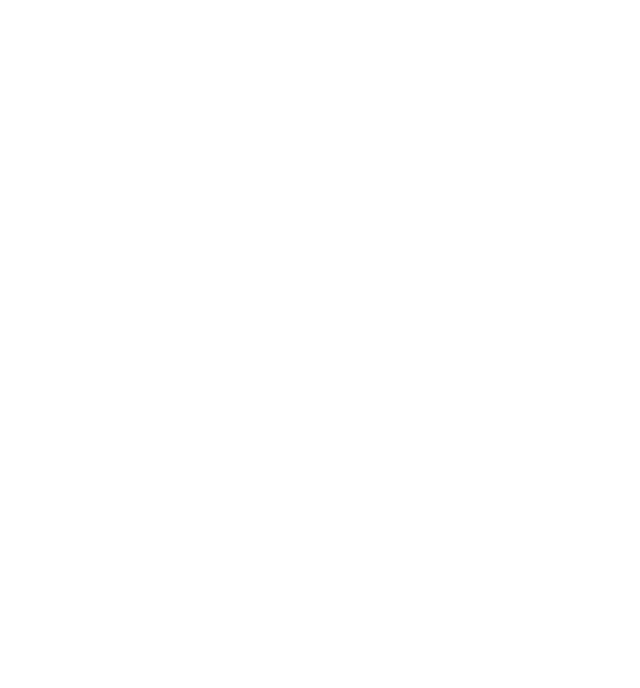
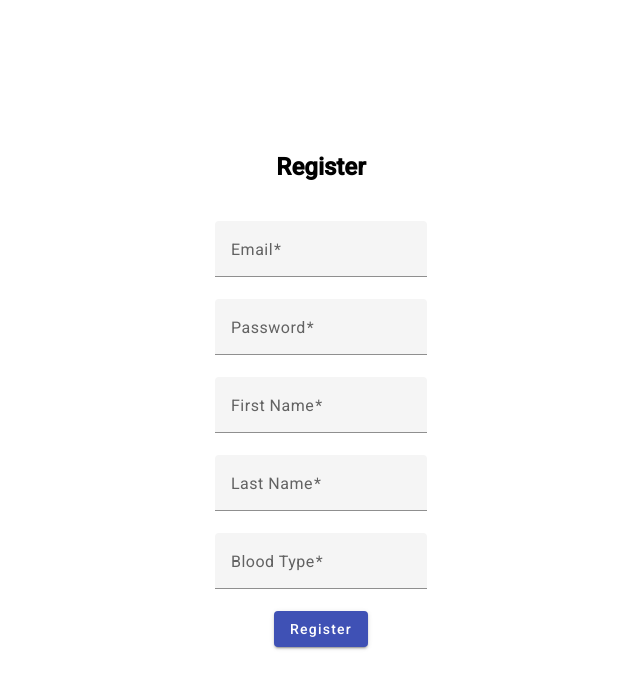
Before and after one commit to robert-bob-1/blood-donation-web-app-frontend, an Angular app: page /register in a window 1280 px wide. Before the commit this address led to /. Shown: the top 688 px of the page, without its empty margins (319-959 px from the left). Built offline with nearby package versions, Linux system fonts and the light colour scheme.

Commit message:
add register functionality

```diff
--- /dev/null
+++ b/src/app/_models/donorCreateDTO.ts
@@ -0,0 +1,8 @@
+export interface DonorCreateDTO {
+    email: string;
+    password: string;
+    firstName: string;
+    lastName: string;
+    userType: string;
+    bloodType: string;
+}
--- a/src/app/_services/account.service.ts
+++ b/src/app/_services/account.service.ts
@@ -8,6 +8,7 @@
 import { environment } from '@environments/environment';
 import { UserService } from './users/user.service';
 import { DonorService } from './users/donor.service';
+import { DonorCreateDTO } from '@app/_models/donorCreateDTO';
 
 @Injectable({ providedIn: 'root' })
 export class AccountService {
@@ -32,6 +33,10 @@
             }
         });
         return user;
+    }
+
+    register (donorDTO: DonorCreateDTO): Observable<Donor> {
+        return this.donorService.registerDonor(donorDTO);
     }
 
     // logout() {
--- a/src/app/_services/users/donor.service.ts
+++ b/src/app/_services/users/donor.service.ts
@@ -3,6 +3,7 @@
 import { Observable } from 'rxjs';
 import { Donor } from 'src/app/_models/donor';
 import { environment } from 'src/environments/environment';
+import { DonorCreateDTO } from '@app/_models/donorCreateDTO';
 
 @Injectable({
   providedIn: 'root'
@@ -16,7 +17,7 @@
     return this.http.get<Donor>(`${this.apiServerUrl}/donor/${email}`);
   }
 
-  public registerDonor(donor: Donor): Observable<Donor> {
+  public registerDonor(donor: DonorCreateDTO): Observable<Donor> {
     return this.http.post<Donor>(`${this.apiServerUrl}/donor/register`, donor);
   }
 
--- a/src/app/app-routing.module.ts
+++ b/src/app/app-routing.module.ts
@@ -2,9 +2,11 @@
 import { RouterModule, Routes } from '@angular/router';
 
 import { LoginComponent } from './login/login.component';
+import { RegisterComponent } from './register/register.component';
 
 const routes: Routes = [
   { path: 'login', component: LoginComponent },
+  { path: 'register', component: RegisterComponent },
 
   { path: '', redirectTo: '/login', pathMatch: 'full' }
 ];
--- a/src/app/app.module.ts
+++ b/src/app/app.module.ts
@@ -15,12 +15,14 @@
 import { BrowserAnimationsModule } from '@angular/platform-browser/animations';
 import { AccountService } from './_services/account.service';
 import { ReactiveFormsModule } from '@angular/forms';
+import { RegisterComponent } from './register/register.component';
 
 
 @NgModule({
   declarations: [
     AppComponent,
-    LoginComponent
+    LoginComponent,
+    RegisterComponent
   ],
   imports: [
     BrowserModule,
--- a/src/app/login/login.component.html
+++ b/src/app/login/login.component.html
@@ -22,6 +22,11 @@
                 (click)="onClick()">
                 Login
             </button>
+
+            <button mat-button color="primary"
+                routerLink="../register">
+                Register
+            </button>
         </div>
     </form>
 </div>
--- a/src/app/register/register.component.css
+++ b/src/app/register/register.component.css
@@ -0,0 +1,20 @@
+.form-container {
+    display: flex;
+    flex-direction: column;
+    justify-content: center;
+    align-items: center;
+    height: 100vh; /* set the height of the container to the viewport height */
+  }
+.form {
+    display: flex;
+    flex-direction: column;
+    justify-content: center;
+    align-items: center;
+    width: 100%; /* set the width of the form to 100% of the container */
+    max-width: 600px; /* set a maximum width for the form */
+    padding: 20px;
+  }
+
+.form .mat-form-field {
+    width: 100%; /* set the width of the form field to 100% of the form */
+}
--- a/src/app/register/register.component.html
+++ b/src/app/register/register.component.html
@@ -1 +1,51 @@
-<p>register works!</p>
+<div class="form-container">
+    <h2>Register</h2>
+    <form [formGroup]="form" class="form" >
+        <mat-form-field appearance="fill">
+            <mat-label>Email</mat-label>
+            <input matInput type="text" formControlName="email" />
+            <mat-error *ngIf="this.form.touched && this.form.invalid">
+                Username is invalid
+            </mat-error>
+        </mat-form-field>
+
+        <mat-form-field appearance="fill">
+            <mat-label>Password</mat-label>
+            <input matInput type="password" formControlName="password" />
+            <mat-error *ngIf="this.form.touched && this.form.invalid">
+                Password is invalid
+            </mat-error>
+        </mat-form-field>
+
+        <mat-form-field appearance="fill">
+            <mat-label>First Name</mat-label>
+            <input matInput type="text" formControlName="firstName" />
+            <mat-error *ngIf="this.form.invalid">
+                Field is invalid
+            </mat-error>
+        </mat-form-field>
+
+        <mat-form-field appearance="fill">
+            <mat-label>Last Name</mat-label>
+            <input matInput type="text" formControlName="lastName" />
+            <mat-error *ngIf="this.form.invalid">
+                Field is invalid
+            </mat-error>
+        </mat-form-field>
+
+        <mat-form-field appearance="fill">
+            <mat-label>Blood Type</mat-label>
+            <input matInput type="text" formControlName="bloodType" />
+            <mat-error *ngIf="this.form.invalid">
+                Field is invalid
+            </mat-error>
+        </mat-form-field>
+
+        <div>
+            <button mat-raised-button color="primary"
+                (click)="onRegister()">
+                Register
+            </button>
+        </div>
+    </form>
+</div>
--- a/src/app/register/register.component.ts
+++ b/src/app/register/register.component.ts
@@ -1,4 +1,10 @@
 import { Component } from '@angular/core';
+import { Router, ActivatedRoute, ParamMap } from '@angular/router';
+
+import { FormControl, FormGroup, Validators } from '@angular/forms';
+import { Donor } from '@app/_models/donor';
+import { DonorCreateDTO } from '@app/_models/donorCreateDTO';
+import { AccountService } from 'src/app/_services/account.service';
 
 @Component({
   selector: 'app-register',
@@ -6,5 +12,41 @@
   styleUrls: ['./register.component.css']
 })
 export class RegisterComponent {
+  public form: FormGroup  = new FormGroup({
+    email: new FormControl('', [Validators.required]),
+    password: new FormControl('', [Validators.required]),
+    firstName: new FormControl('', [Validators.required]),
+    lastName: new FormControl('', [Validators.required]),
+    bloodType: new FormControl('', [Validators.required]),
+  });
 
+  constructor(
+    private accountService: AccountService,
+    private route: ActivatedRoute,
+    private router: Router,
+
+  ) { }
+
+  get f() { return this.form.controls; }
+
+  onRegister() {
+    if (this.form.invalid) {
+      return;
+    }
+
+    let donorDTO: DonorCreateDTO = {
+      email: this.f['email'].value,
+      password: this.f['password'].value,
+      firstName: this.f['firstName'].value,
+      lastName: this.f['lastName'].value,
+      userType: 'donor',
+      bloodType: this.f['bloodType'].value
+    }
+
+    this.accountService.register(donorDTO).subscribe( donor => {
+      console.log(donor);
+    });
+
+    this.router.navigate(['/login']);
+  }
 }
```
